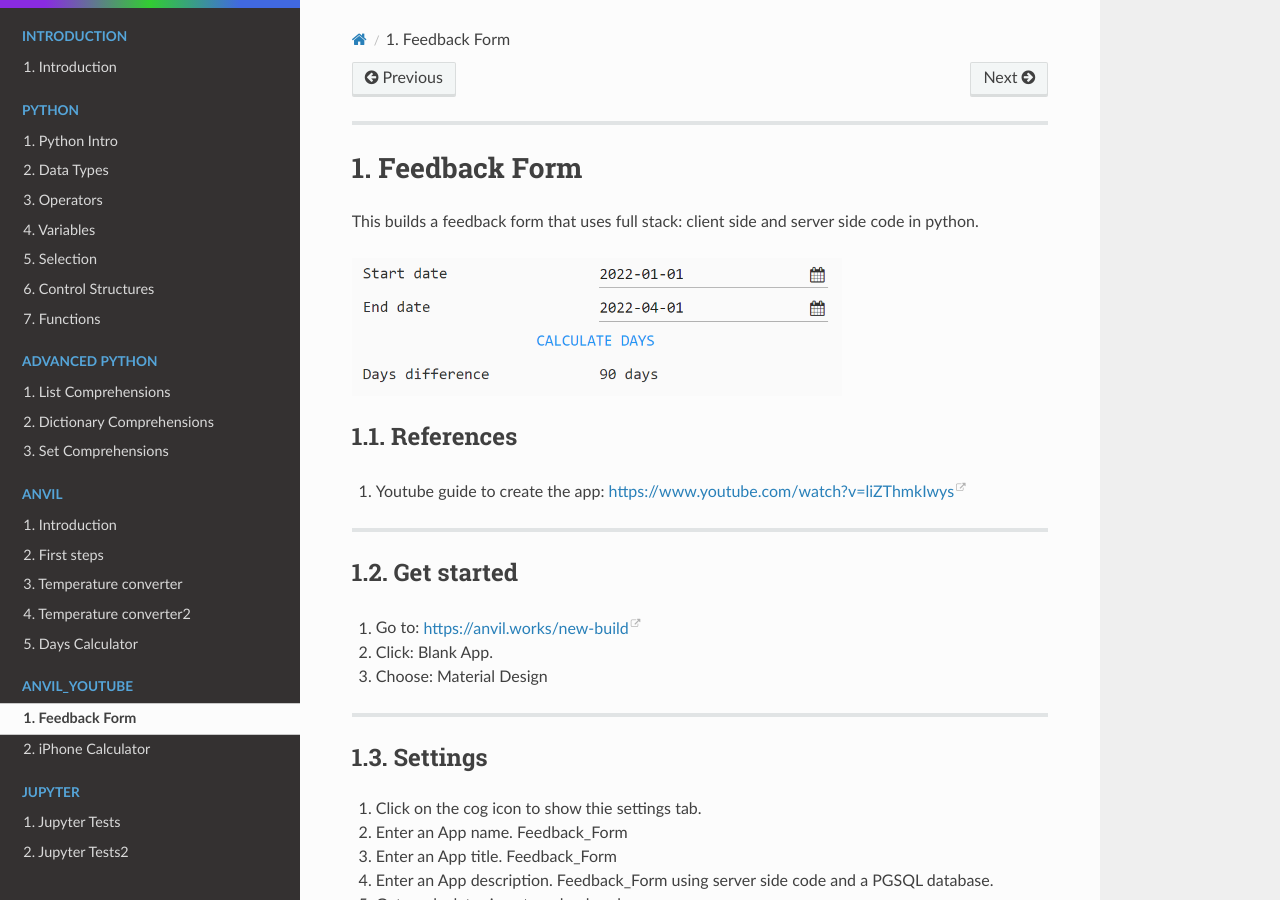
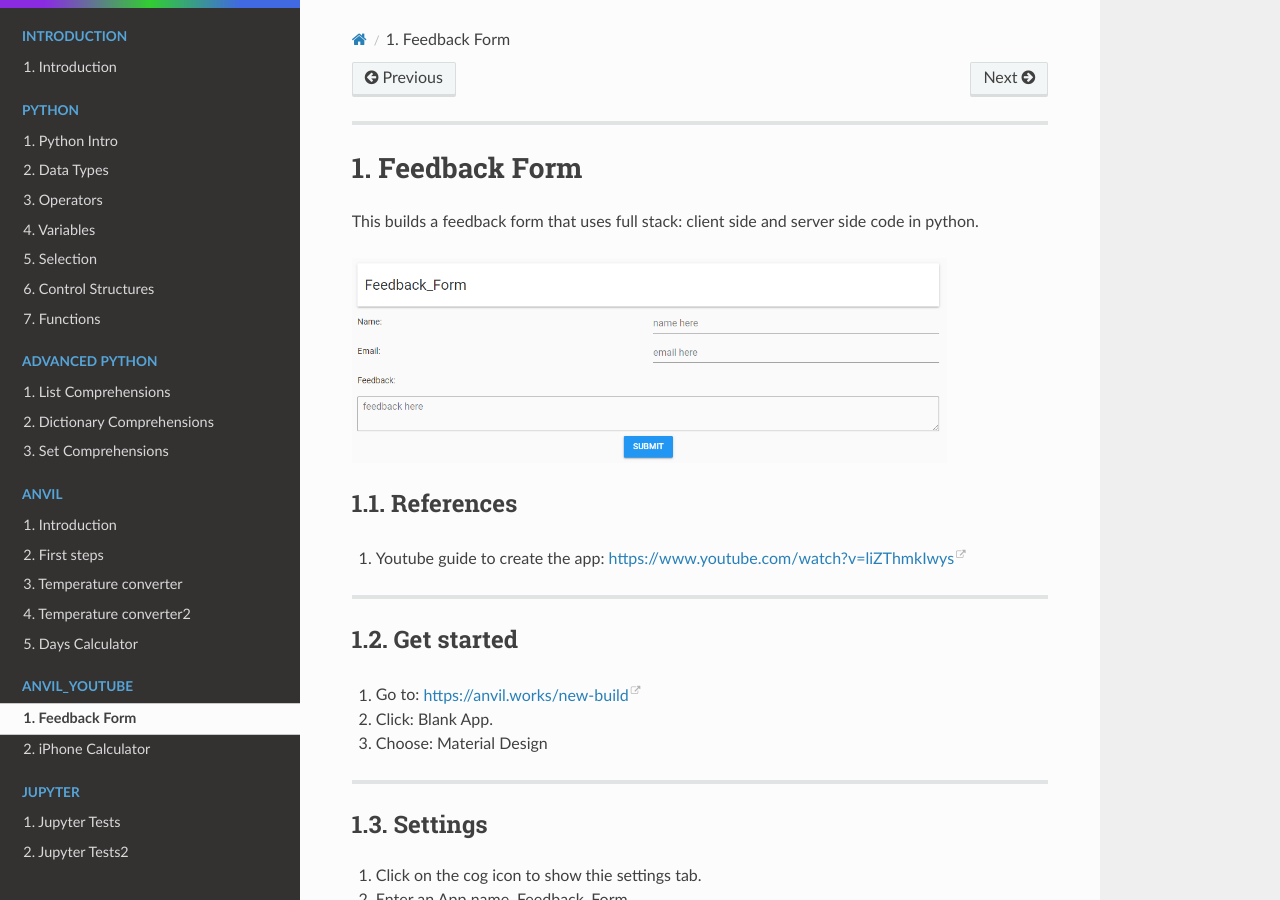
Before and after one commit to gmc-code/PC-Python, a Sphinx documentation site: the page built from docs/Anvil/feedback_form.rst, in a window 1280 px wide and 900 px high. Built offline with Sphinx 7.4.7 and the Read the Docs theme 2.0.0, drawn with Linux system fonts in a browser that asks for light colours; pages that are not in the unit, such as notebooks, are missing from menus.

Commit message:
feedback

```diff
--- a/docs/Anvil/feedback_form.rst
+++ b/docs/Anvil/feedback_form.rst
@@ -4,7 +4,7 @@ Feedback Form
 
 This builds a feedback form that uses full stack: client side and server side code in python.
 
-.. image:: images/days_calculator.png
+.. image:: images/Feedback_Form.png
     :scale: 60%
 
 References
```
